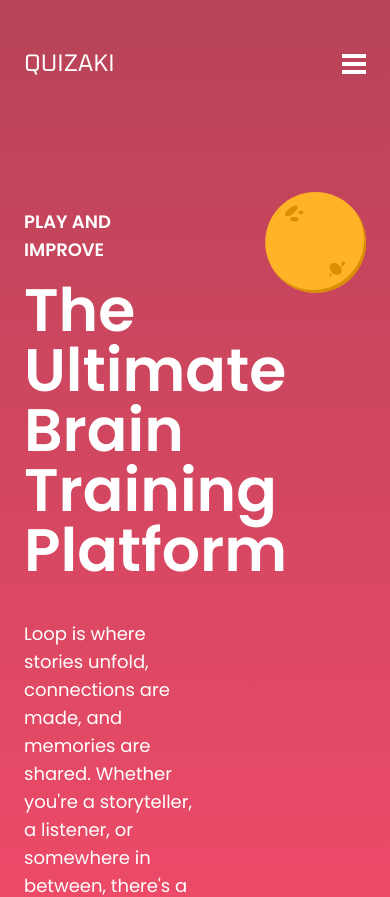
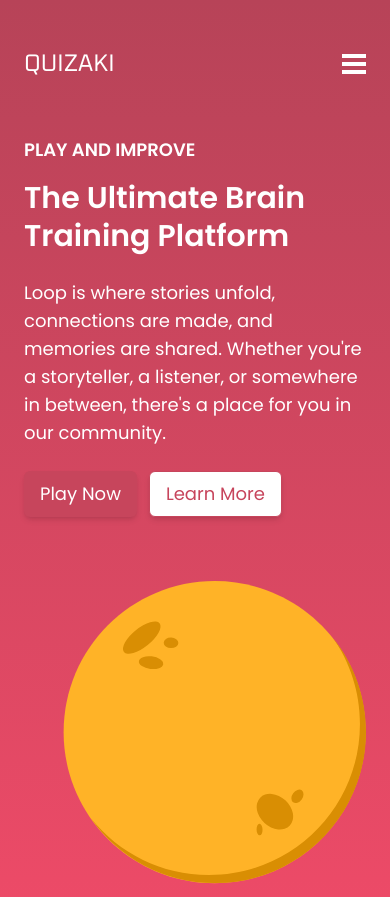
Before and after one commit to adityasriv2317/quizaki, a React (Vite) app: page / in a window 390 px wide. Shown: the top 897 px of the page. Built offline with nearby package versions, Linux system fonts and the light colour scheme.

Commit message:
responsive

```diff
--- a/src/Landing/Home.jsx
+++ b/src/Landing/Home.jsx
@@ -5,7 +5,7 @@ import About from "./About";
 
 const Home = () => {
   return (
-    <div className="bg-[url('/imgs/home.svg')] text-white md:bg-contain bg-no-repeat font-poppins w-full px-6 md:px-16 pt-8 text-lg">
+    <div className="bg-[url('/imgs/home.svg')] text-white bg-top md:bg-contain bg-no-repeat font-poppins w-full px-6 md:px-16 pt-8 text-lg">
       <div className="h-screen">
         <Header />
         <Landing />
--- a/src/Landing/Landing.jsx
+++ b/src/Landing/Landing.jsx
@@ -1,26 +1,40 @@
-import React from 'react'
-import hero from '/imgs/hero.svg'
+import React from 'react';
+import hero from '/imgs/hero.svg';
 
 const Landing = () => {
   return (
-    <div className='flex justify-between w-full mt-24 h-screen'>
-      <div className="flex flex-col left w-1/2 mt-4 items-start">
-        <p className='font-semibold text-lg'>PLAY AND IMPROVE</p>
-        <p className='font-semibold text-6xl mt-4'>The Ultimate Brain Training Platform</p>
-        <p className='text-wrap mt-10'>Loop is where stories unfold, connections are made, and memories are shared. Whether you're a storyteller, a listener, or somewhere in between, there's a place for you in our community.</p>
+    <div className="flex flex-col md:flex-row md:justify-between w-full md:mt-24 mt-6 h-screen">
+      {/* Left  */}
+      <div className="flex flex-col md:w-1/2 mt-4 items-start mb-8">
+        <p className="font-semibold text-lg md:text-xl">PLAY AND IMPROVE</p>
+        <p className="font-semibold text-3xl md:text-6xl mt-4 leading-tight">
+          The Ultimate Brain Training Platform
+        </p>
+        <p className="text-md mt-6 md:mt-10">
+          Loop is where stories unfold, connections are made, and memories are shared.
+          Whether you're a storyteller, a listener, or somewhere in between, there's a place
+          for you in our community.
+        </p>
 
         {/* cta */}
-        <div className="flex space-x-3 mt-8">
-          <div className="bg-mag px-4 py-2 rounded-md">Play Now</div>
-          <div className="bg-white text-mag px-4 py-2 rounded-md">Learn More</div>
+        <div className="flex flex-wrap space-x-3 mt-6">
+          <button className="bg-mag px-4 py-2 rounded-md shadow-md">
+            Play Now
+          </button>
+          <button className="bg-white text-mag px-4 py-2 rounded-md shadow-md border border-mag">
+            Learn More
+          </button>
         </div>
       </div>
 
-      <div className="right w-1/3">
-        <img src={hero} alt="" />
+      {/* Right  */}
+      <div className="md:w-1/3 mt-8 md:mt-0"><img
+          src={hero}
+          alt="Hero"
+        /></div>
+
       </div>
-    </div>
-  )
-}
+  );
+};
 
-export default Landing
+export default Landing;
```
